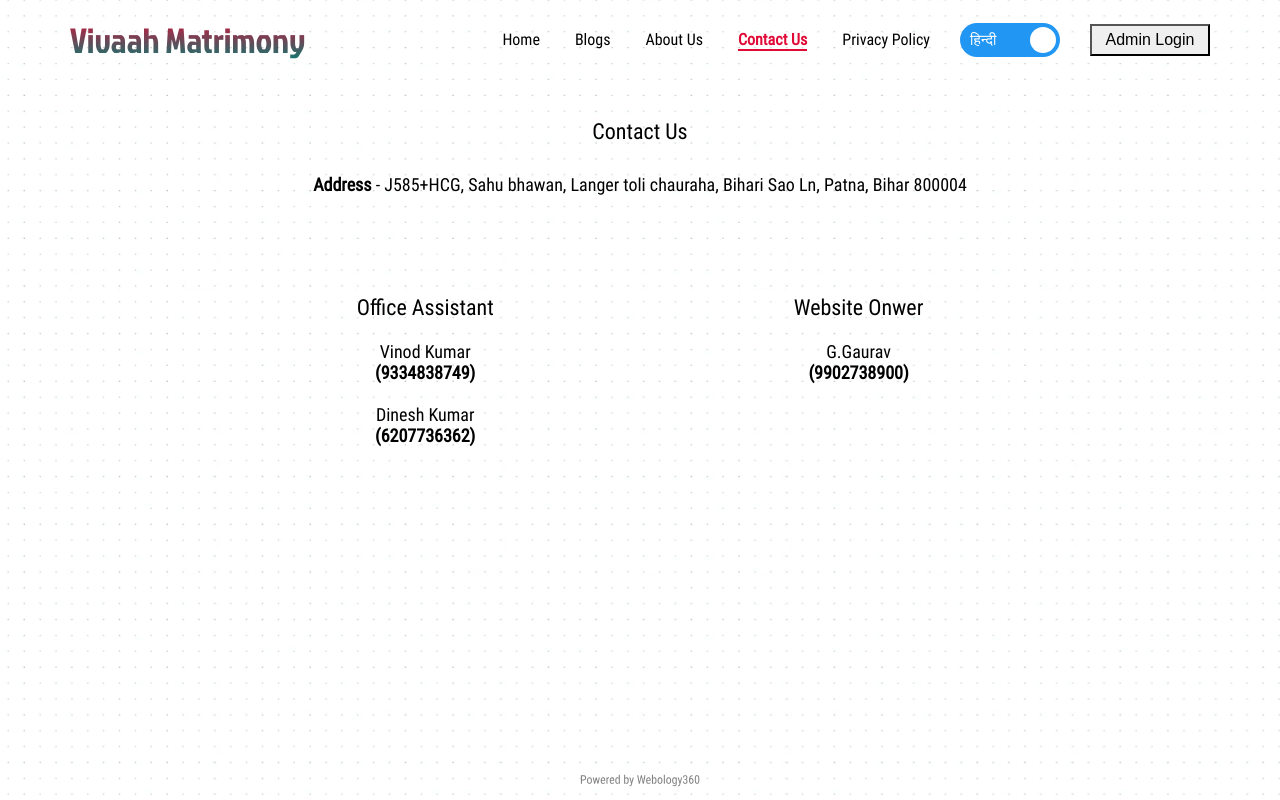
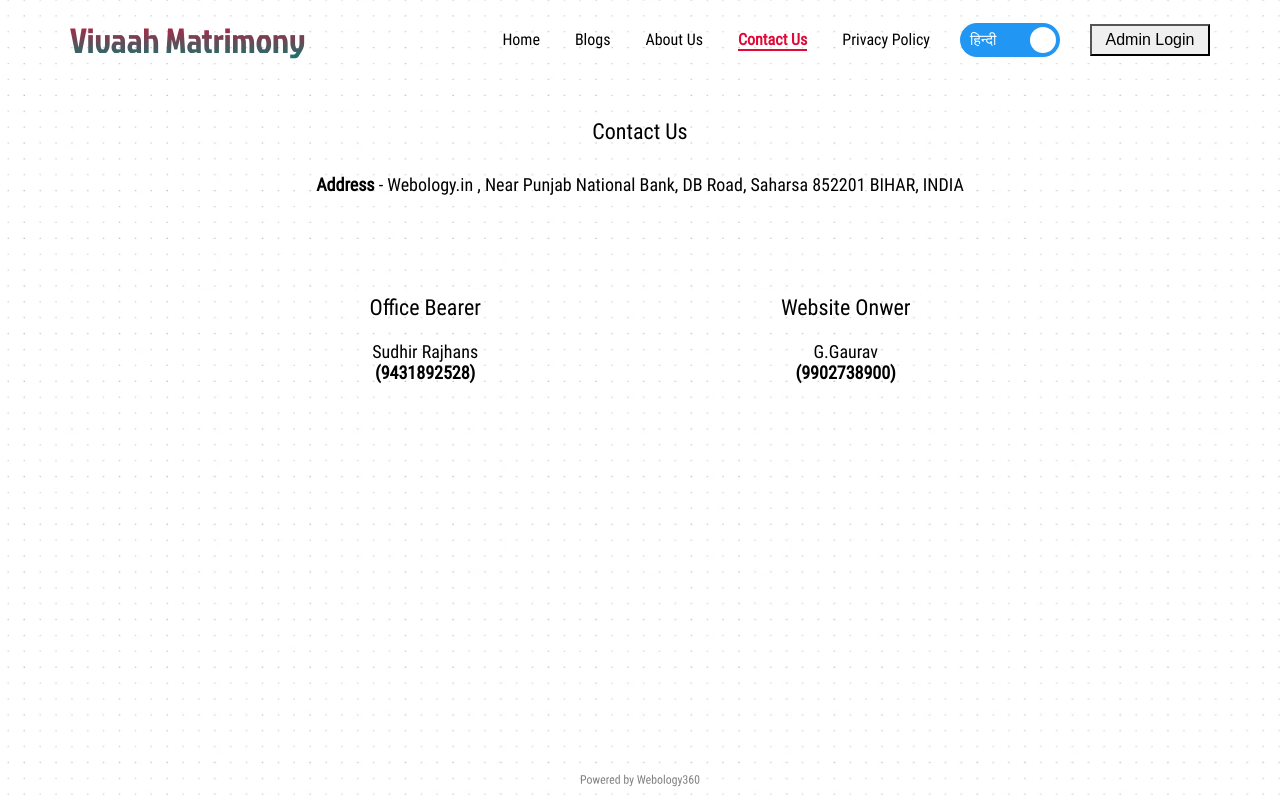
Before and after one commit to webology360/Var-VadhuUI, a React (Create React App) app: page /contactUs in a window 1280 px wide. Built offline with nearby package versions, Linux system fonts and the light colour scheme.

Commit message:
updated about and contactus

```diff
--- a/src/components/AboutUs/AboutUs.jsx
+++ b/src/components/AboutUs/AboutUs.jsx
@@ -96,15 +96,15 @@
       <div className={classes.aboutUs__body}>
         <div className={classes.aboutUs__body__description}>
           <b>
-            <a href="Shaddi.Webology.in" target="_blank">
-              Shaddi.Webology.in
+            <a href="ShadiRista.com" target="_blank">
+              ShadiRista.com
             </a>
           </b>{" "}
           is place to find suitable bride and groom belonging to Bihar Tailik
           Sahu Community.
           <br />
           <br />
-          It is completely free and sponsored by founder of WebologyIn Mr. G.
+          It is completely free and sponsored by founder of Webology.in Mr. G.
           Gaurav (B.tech, M.tech).
           <br />
           <br />
--- a/src/components/ContactUs/ContactUs.jsx
+++ b/src/components/ContactUs/ContactUs.jsx
@@ -7,8 +7,8 @@
       <div className={classes.contactUs__header}>Contact Us</div>
       <div className={classes.contactUs__body}>
         <div className={classes.contactUs__body__description}>
-          <b>Address</b> - J585+HCG, Sahu bhawan, Langer toli chauraha, Bihari
-          Sao Ln, Patna, Bihar 800004
+          <b>Address</b> - Webology.in , Near Punjab National Bank, DB Road,
+          Saharsa 852201 BIHAR, INDIA
         </div>
         <div className={classes.contactUs__body__contacts}>
           <div className={classes.contactUs__body__contacts__contactDetails}>
@@ -17,12 +17,10 @@
                 classes.contactUs__body__contacts__contactDetails__heading
               }
             >
-              Office Assistant
+              Office Bearer
             </div>
             <br />
-            Vinod Kumar <b>(9334838749)</b>
-            <br />
-            Dinesh Kumar <b>(6207736362)</b>
+            Sudhir Rajhans <b>(9431892528)</b>
           </div>
           <div className={classes.contactUs__body__contacts__contactDetails}>
             <div
```
